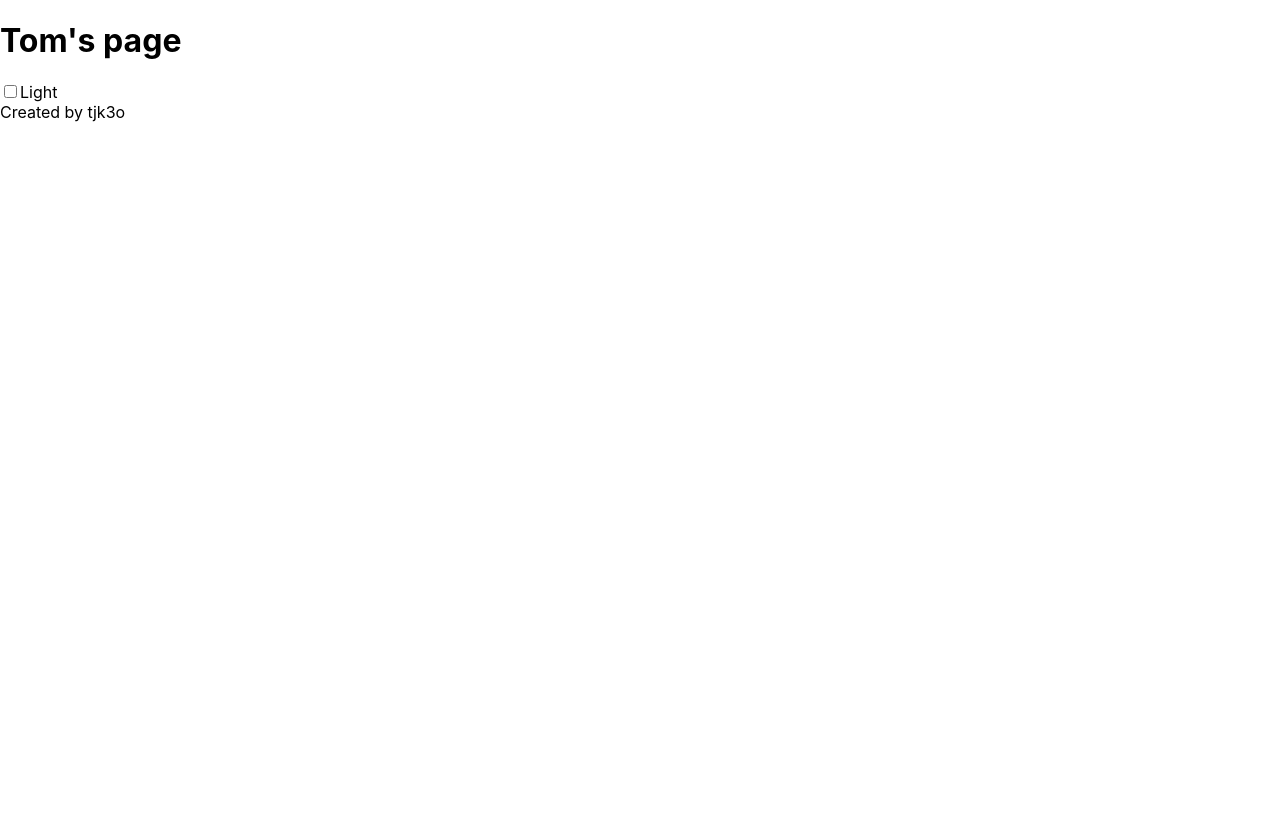
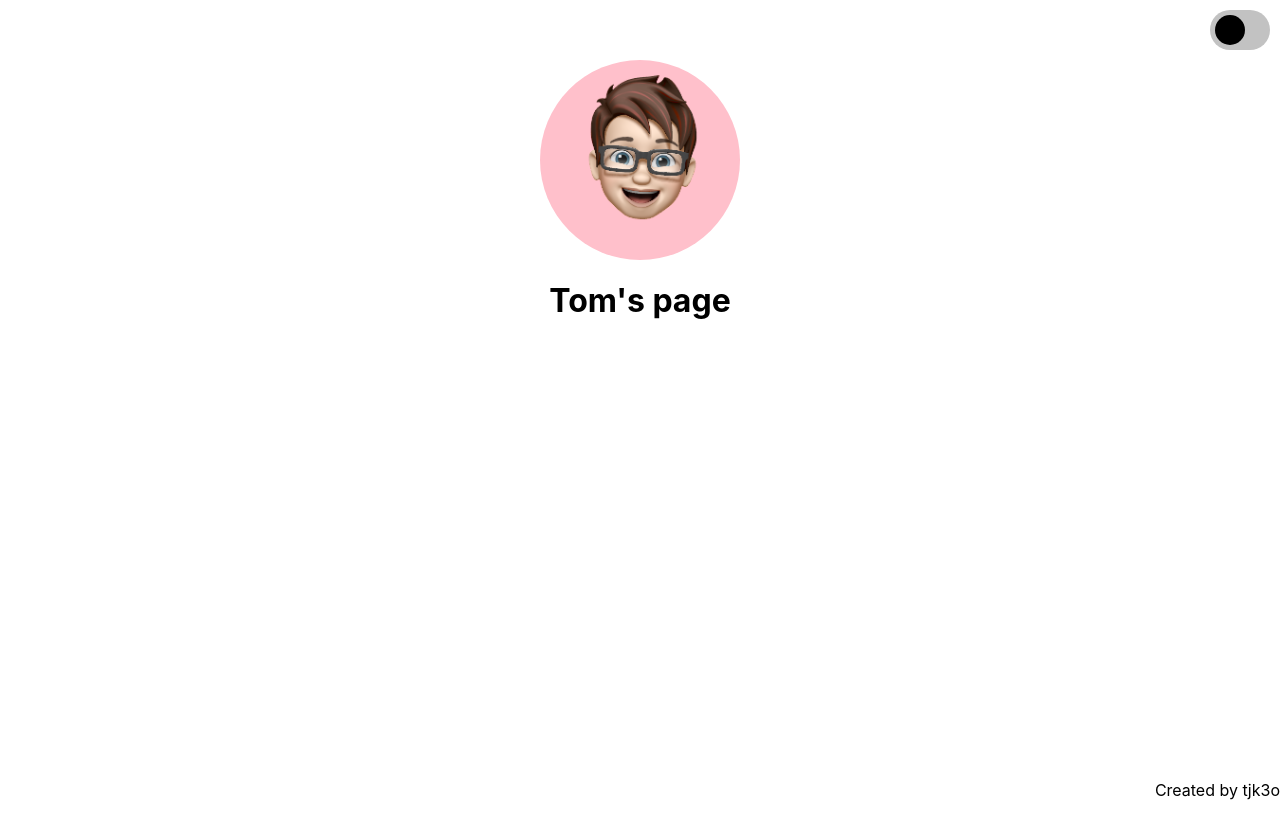
Before and after one commit to tjk3o/tom-portfolio-three, a Next.js app: page / in a window 1280 px wide. After the commit the page ends 800 px from the top, so only its background shows below. Built offline with nearby package versions, Linux system fonts and the light colour scheme.

Commit message:
Add animated toggle, refactor out Home component and fix styled-components ssr issue

```diff
--- /dev/null
+++ b/components/Avatar/index.tsx
@@ -0,0 +1,7 @@
+import { AvatarImage } from './styles';
+
+export default function Avatar() {
+  return (
+    <AvatarImage src='/e8359216c694931167c71c457349e97b-sticker.png' alt='me' />
+  );
+}
--- /dev/null
+++ b/components/Avatar/styles.js
@@ -0,0 +1,8 @@
+import styled from 'styled-components';
+
+export const AvatarImage = styled.img`
+  border-radius: 50%;
+  width: 200px;
+  height: 200px;
+  background: pink;
+`;
--- /dev/null
+++ b/components/Buttons/Toggle/index.tsx
@@ -0,0 +1,20 @@
+import { SwitchContainer, Switch } from './styles';
+
+type ToggleProps = {
+  isOn: boolean;
+  toggleSwitch: (preference: string) => void;
+};
+
+export function Toggle({ isOn, toggleSwitch }: ToggleProps) {
+  const spring = {
+    type: 'spring',
+    stiffness: 700,
+    damping: 30,
+  };
+
+  return (
+    <SwitchContainer isOn={isOn} onClick={toggleSwitch}>
+      <Switch layout transition={spring} />
+    </SwitchContainer>
+  );
+}
--- /dev/null
+++ b/components/Buttons/Toggle/styles.js
@@ -0,0 +1,23 @@
+import { motion } from 'framer-motion';
+import styled from 'styled-components';
+
+export const SwitchContainer = styled.div`
+  width: 60px;
+  height: 40px;
+  background-color: var(--color-secondary);
+  display: flex;
+  justify-content: flex-start;
+  border-radius: 50px;
+  padding: 5px;
+  cursor: pointer;
+
+  ${({ isOn }) =>
+    isOn ? 'justify-content: flex-end;' : 'justify-content: flex-start;'};
+`;
+
+export const Switch = styled(motion.div)`
+  width: 30px;
+  height: 30px;
+  background-color: var(--color-primary);
+  border-radius: 40px;
+`;
--- /dev/null
+++ b/components/Header/index.tsx
@@ -0,0 +1,6 @@
+import { ReactNode } from 'react';
+import { HeaderContainer } from './styles';
+
+export default function Header({ children }: { children: ReactNode }) {
+  return <HeaderContainer>{children}</HeaderContainer>;
+}
--- /dev/null
+++ b/components/Header/styles.js
@@ -0,0 +1,11 @@
+import styled from 'styled-components';
+
+export const HEADER_HEIGHT = 60;
+export const HeaderContainer = styled.header`
+  width: 100%;
+  height: ${HEADER_HEIGHT}px;
+  display: flex;
+  justify-content: flex-end;
+  align-items: center;
+  padding: 0 10px;
+`;
--- /dev/null
+++ b/components/Home/index.tsx
@@ -0,0 +1,59 @@
+import Head from 'next/head';
+import styled from 'styled-components';
+import useDarkMode from '../../hooks/useDarkMode';
+import { Toggle } from '../Buttons/Toggle';
+import Header from '../Header';
+import Avatar from '../Avatar';
+import { HEADER_HEIGHT } from '../Header/styles';
+
+const HomeWrapper = styled.main`
+  background-color: var(--background-color);
+  height: 100vh;
+  flex: 1 1 0;
+  display: block;
+`;
+
+const Main = styled.main`
+  width: 100%;
+  display: flex;
+  flex-direction: column;
+  align-items: center;
+`;
+
+const Footer = styled.footer`
+  width: 100%;
+  display: flex;
+  justify-content: flex-end;
+`;
+
+const MainAndFooterContainer = styled.div`
+  min-height: calc(100vh - ${HEADER_HEIGHT}px);
+  display: flex;
+  flex-direction: column;
+  justify-content: space-between;
+`;
+
+export default function Home() {
+  const { handleSetIsDarkTheme, isDarkTheme } = useDarkMode();
+  return (
+    <HomeWrapper>
+      <Head>
+        <title>Tom Keogh | Portfolio</title>
+        <meta name='description' content="Tom Keogh's portfolio site" />
+        <link rel='icon' href='/favicon.ico' />
+      </Head>
+      <Header>
+        <Toggle isOn={isDarkTheme} toggleSwitch={handleSetIsDarkTheme} />
+      </Header>
+      <MainAndFooterContainer>
+        <Main>
+          <Avatar />
+          <h1>Tom&apos;s page</h1>
+        </Main>
+        <Footer>
+          <span>Created by tjk3o</span>
+        </Footer>
+      </MainAndFooterContainer>
+    </HomeWrapper>
+  );
+}
--- a/hooks/useDarkMode/DarkModeProvider.tsx
+++ b/hooks/useDarkMode/DarkModeProvider.tsx
@@ -23,10 +23,10 @@ export default function DarkModeProvider({ children }: DarkModeProviderProps) {
   const [isDarkTheme, setIsDarkTheme] = useState(false);
 
   const handleSetIsDarkTheme = useCallback(
-    function (event) {
-      setIsDarkTheme(event.target.checked);
+    function () {
+      setIsDarkTheme(!isDarkTheme);
     },
-    [setIsDarkTheme]
+    [setIsDarkTheme, isDarkTheme]
   );
 
   const getMediaQueryPreference = () => {
--- a/package.json
+++ b/package.json
@@ -8,6 +8,7 @@
     "lint": "next lint"
   },
   "dependencies": {
+    "framer-motion": "^6.2.8",
     "next": "12.0.3",
     "react": "17.0.2",
     "react-dom": "17.0.2",
--- a/pages/index.tsx
+++ b/pages/index.tsx
@@ -1,38 +1,8 @@
 import type { NextPage } from 'next';
-import Head from 'next/head';
-import styled from 'styled-components';
-import useDarkMode from '../hooks/useDarkMode';
+import Home from '../components/Home';
 
-const HomeWrapper = styled.main`
-  background-color: var(--background-color);
-  height: 100vh;
-`;
-
-const Home: NextPage = () => {
-  const { handleSetIsDarkTheme, isDarkTheme } = useDarkMode();
-  return (
-    <HomeWrapper>
-      <Head>
-        <title>Tom Keogh | Portfolio</title>
-        <meta name='description' content="Tom Keogh's portfolio site" />
-        <link rel='icon' href='/favicon.ico' />
-      </Head>
-      <main>
-        <h1>Tom&apos;s page</h1>
-        <label>
-          <input
-            type='checkbox'
-            checked={isDarkTheme}
-            onChange={handleSetIsDarkTheme}
-          />
-          {isDarkTheme === true ? 'Dark' : 'Light'}
-        </label>
-      </main>
-      <footer>
-        <span>Created by tjk3o</span>
-      </footer>
-    </HomeWrapper>
-  );
+const HomePage: NextPage = () => {
+  return <Home />;
 };
 
-export default Home;
+export default HomePage;
--- a/styles/globals.css
+++ b/styles/globals.css
@@ -2,11 +2,13 @@
   --color-primary-accent: #5b34da;
   --color-primary: #000;
   --color-background: #fff;
+  --color-secondary: rgb(194, 194, 194);
 }
 [data-theme='dark'] {
   --color-primary-accent: #9d86e9;
   --color-primary: #fff;
   --color-background: #000;
+  --color-secondary: rgb(194, 194, 194);
 }
 
 html,
```
Also changed, not shown: .babelrc (added), public/e8359216c694931167c71c457349e97b-sticker.png (added), 1 other file (tests, documents, lock files or other folders).
